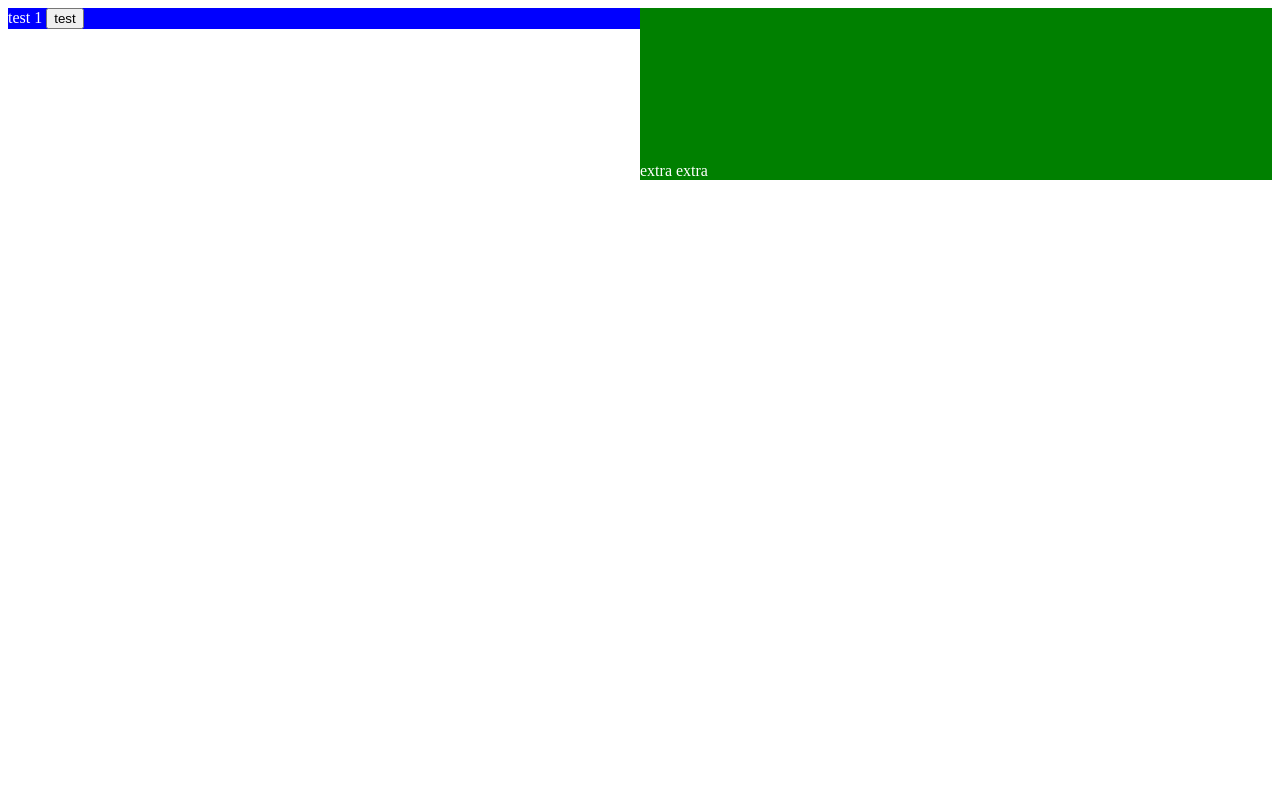
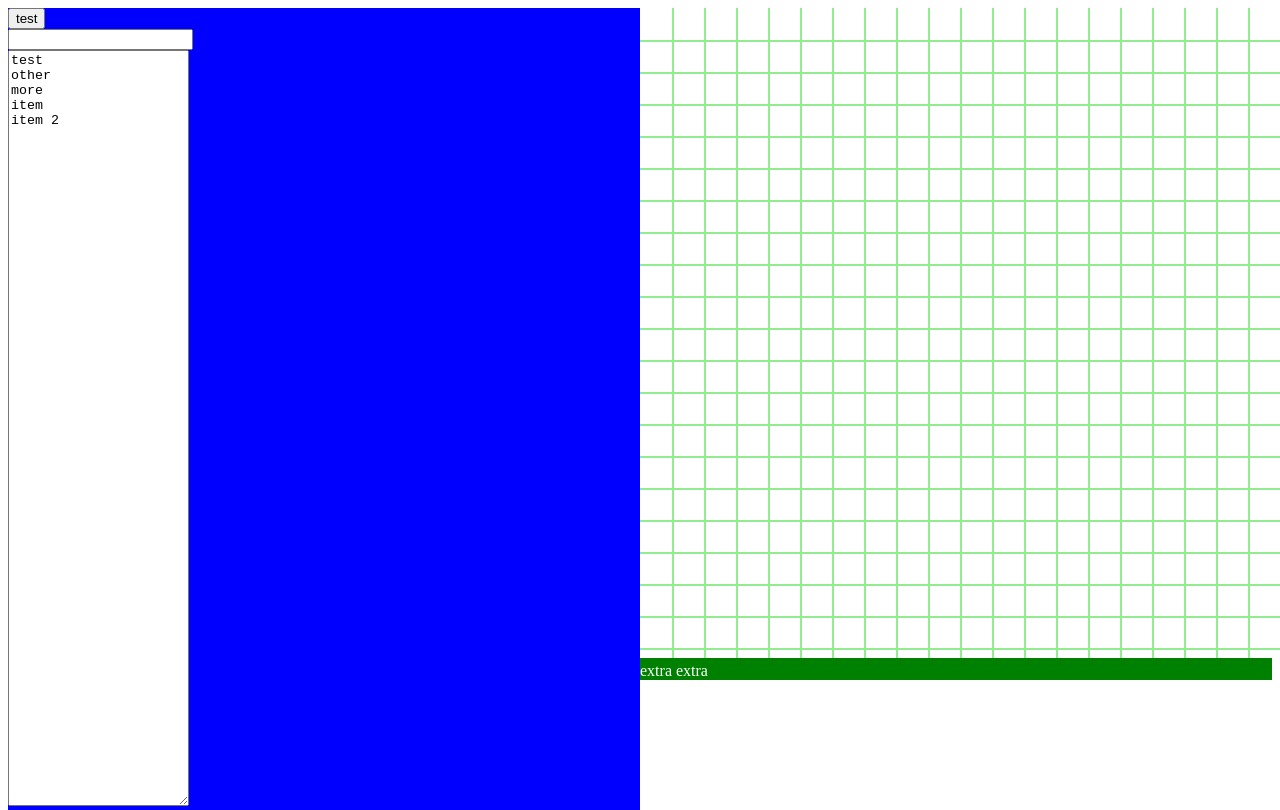
Before and after one commit to raddevus/NgWebWorker, an Angular app: page / in a window 1280 px wide. Built offline with nearby package versions, Linux system fonts and the light colour scheme.

Commit message:
Got basic canvas grid drawing in 2nd (circle) component

```diff
--- a/src/app/app.component.html
+++ b/src/app/app.component.html
@@ -1,4 +1,6 @@
 <div id="first" >
-    test 1
-    <button (click)="calcFibonacci(3)">test</button>
+    <div><button (click)="longLoop()">test</button></div>
+    <div><input type="text" value="3" [(ngModel)]="fibCalcStartVal"/></div>
+    <div><textarea rows="50" [(ngModel)]="fibOutput"></textarea></div>
+
 </div>
--- a/src/app/app.component.ts
+++ b/src/app/app.component.ts
@@ -8,8 +8,16 @@
 })
 export class AppComponent {
   title = 'NgWebWorker';
+  fibOutput : string = "test\nother\nmore\nitem\nitem 2\n";
+  fibCalcStartVal : number
 
-  calcFibonacci(val){
-    alert("fib 0! " + val);
+  longLoop(){
+    for (var x = 1; x <=1000000000;x++){
+      var y = x/3.2;
+      if ((x % 20000000) == 0){
+         this.fibOutput += x + "\n";
+         console.log(x);
+      }
+    }
   }
 }
--- a/src/app/app.module.ts
+++ b/src/app/app.module.ts
@@ -1,5 +1,6 @@
 import { BrowserModule } from '@angular/platform-browser';
-import { NgModule } from '@angular/core';
+import { NgModule,ViewChild, ElementRef } from '@angular/core';
+import { FormsModule } from '@angular/forms';
 
 import { AppComponent } from './app.component';
 import { CircleComponent } from './circle/circle.component';
@@ -10,7 +11,8 @@
     CircleComponent
   ],
   imports: [
-    BrowserModule
+    BrowserModule,
+    FormsModule
   ],
   providers: [],
   bootstrap: [AppComponent, CircleComponent]
--- a/src/app/circle/circle.component.html
+++ b/src/app/circle/circle.component.html
@@ -1,4 +1,5 @@
+
 <div id="second">
-<canvas></canvas>
+<canvas #mainCanvas id="mainCanvas"></canvas>
 <div>extra extra</div>
 </div>
--- a/src/app/circle/circle.component.ts
+++ b/src/app/circle/circle.component.ts
@@ -1,12 +1,73 @@
-import { Component } from '@angular/core';
+import { ViewChild, Component, ElementRef, AfterViewInit } from '@angular/core';
 
 @Component({
   selector: 'app-circle',
   templateUrl: './circle.component.html',
   styleUrls: ['./circle.component.css']
 })
-export class CircleComponent {
+export class CircleComponent implements AfterViewInit {
+
+  ngOnInit(): void {
+    //throw new Error("Method not implemented.");
+  }
   title = 'NgWebWorker';
-  constructor() {  }
 
+
+  ctx: CanvasRenderingContext2D;
+  LINES : number = 20;
+  lineInterval : number = 0;
+  gridColor : string = "lightgreen";
+
+  @ViewChild('mainCanvas', {static: false})
+  mainCanvas: ElementRef;
+
+  constructor() {
+    //this.initApp();
+    console.log("ctor complete");
+
+   }
+
+   ngAfterViewInit(): void {
+    console.log("in after view init");
+    this.ctx =   (<HTMLCanvasElement> this.mainCanvas.nativeElement).getContext('2d');
+
+    //this.ctx = hce.getContext('2d');
+
+    this.initApp();
+    this.initBoard();
+  }
+
+  initApp()
+  {
+    //var theCanvas = document.getElementById("canvas");
+    //var ctx = theCanvas.getContext("2d");
+
+    this.ctx.canvas.height  = 650;
+    this.ctx.canvas.width = this.ctx.canvas.height;
+
+    //window.addEventListener("mousedown", mouseDownHandler);
+  }
+
+  initBoard(){
+    console.log("initBoard...");
+    this.lineInterval = Math.floor(this.ctx.canvas.width / this.LINES);
+    console.log(this.lineInterval);
+    this.draw();
+  }
+
+  draw(){
+    console.log("draw...");
+    this.ctx.globalAlpha = 1;
+    // fill the canvas background with white
+    this.ctx.fillStyle="white";
+    this.ctx.fillRect(0,0,this.ctx.canvas.height,this.ctx.canvas.width);
+
+    // draw the blue grid background
+    for (var lineCount=0;lineCount<this.LINES;lineCount++)
+    {
+      this.ctx.fillStyle=this.gridColor;
+      this.ctx.fillRect(0,this.lineInterval*(lineCount+1),this.ctx.canvas.width,2);
+      this.ctx.fillRect(this.lineInterval*(lineCount+1),0,2,this.ctx.canvas.width);
+    }
+  }
 }
```
